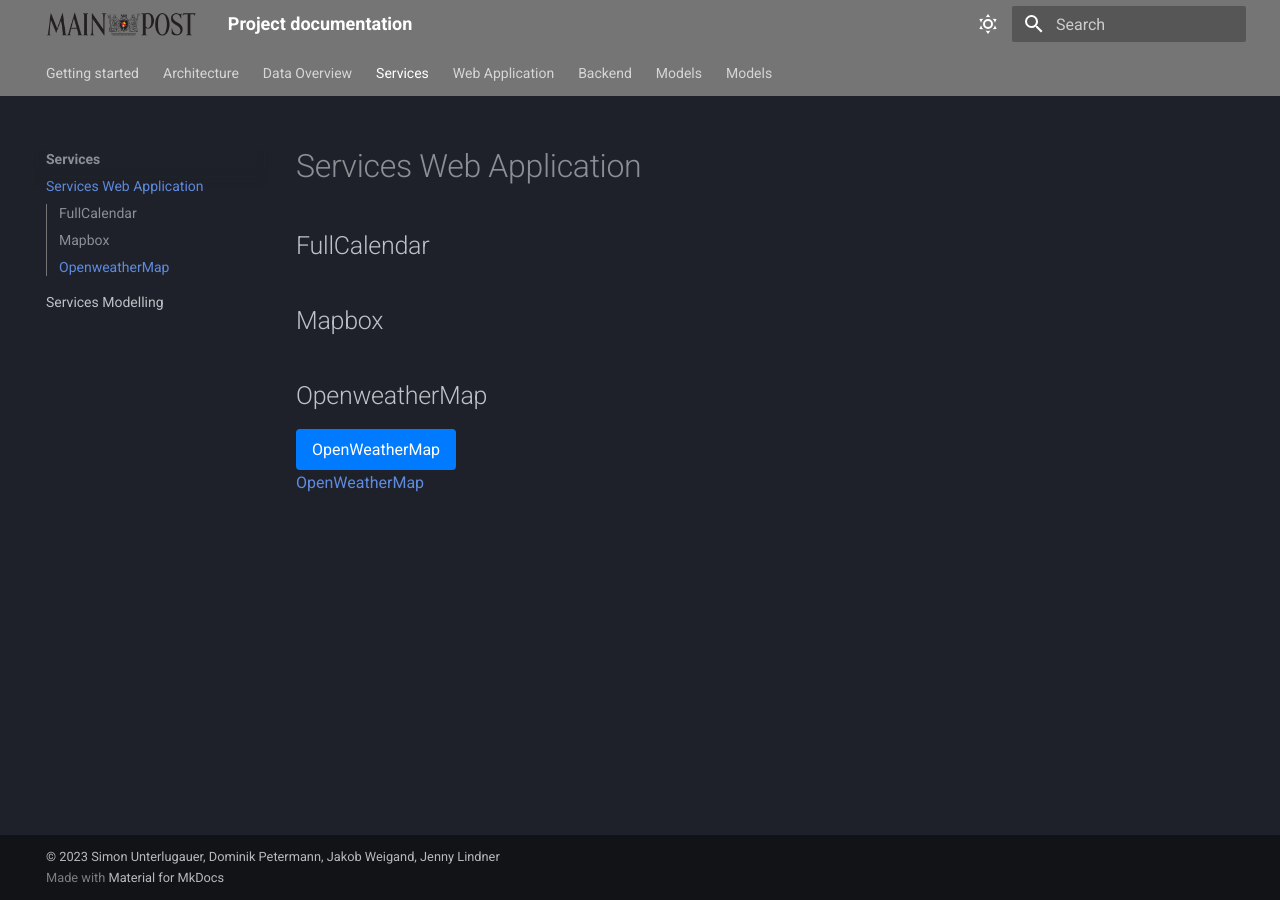
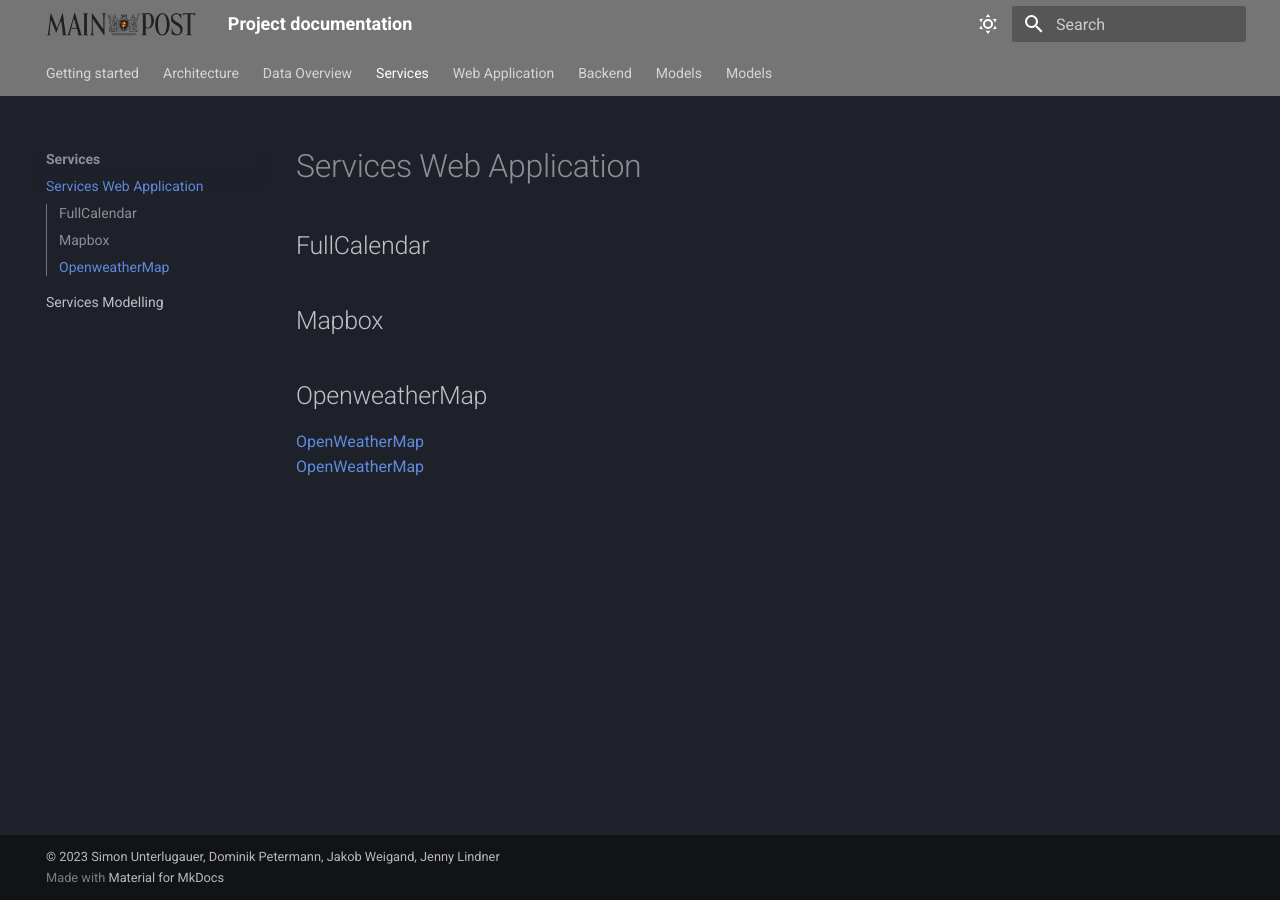
Before and after one commit to JennyLind7/mainpost-doc, an MkDocs documentation site: the page built from docs/externalServices/servicesWebApp.md, in a window 1280 px wide. Built offline with MkDocs 1.6.1 and Material for MkDocs 9.7.7, drawn with Linux system fonts in a browser that asks for light colours.

Commit message:
test image

```diff
--- a/docs/customer/custom.css
+++ b/docs/customer/custom.css
@@ -1,52 +1,4 @@
-
-.material-button {
-  display: inline-block;
-  background-color: #007bff;
-  color: #fff;
-  padding: 8px 16px;
-  border: none;
-  border-radius: 4px;
-  text-align: center;
-  text-decoration: none;
-  font-size: 16px;
-  cursor: pointer;
+.responsive-image {
+  max-width: 50%;
+  max-height: 50%;
 }
-
-.material-button a {
-  color: inherit;
-  text-decoration: none;
-}
-
-.image-button {
-  display: inline-block;
-  position: relative;
-  overflow: hidden;
-}
-
-.image-button a {
-  display: flex;
-  flex-direction: column;
-  align-items: center;
-  text-align: center;
-  background-color: #007bff;
-  color: #fff;
-  padding: 8px 16px;
-  border: none;
-  border-radius: 4px;
-  text-decoration: none;
-  cursor: pointer;
-  transition: background-color 0.3s ease;
-}
-
-.image-button a:hover {
-  background-color: #0056b3;
-}
-
-.image-button img {
-  width: 100px; /* Anpassen Sie die Bildgröße nach Bedarf */
-  height: 100px; /* Anpassen Sie die Bildgröße nach Bedarf */
-}
-
-.image-button span {
-  margin-top: 8px;
-}
```
Also changed, not shown: docs/projectSetup/setup.md (+1 -1 lines).
